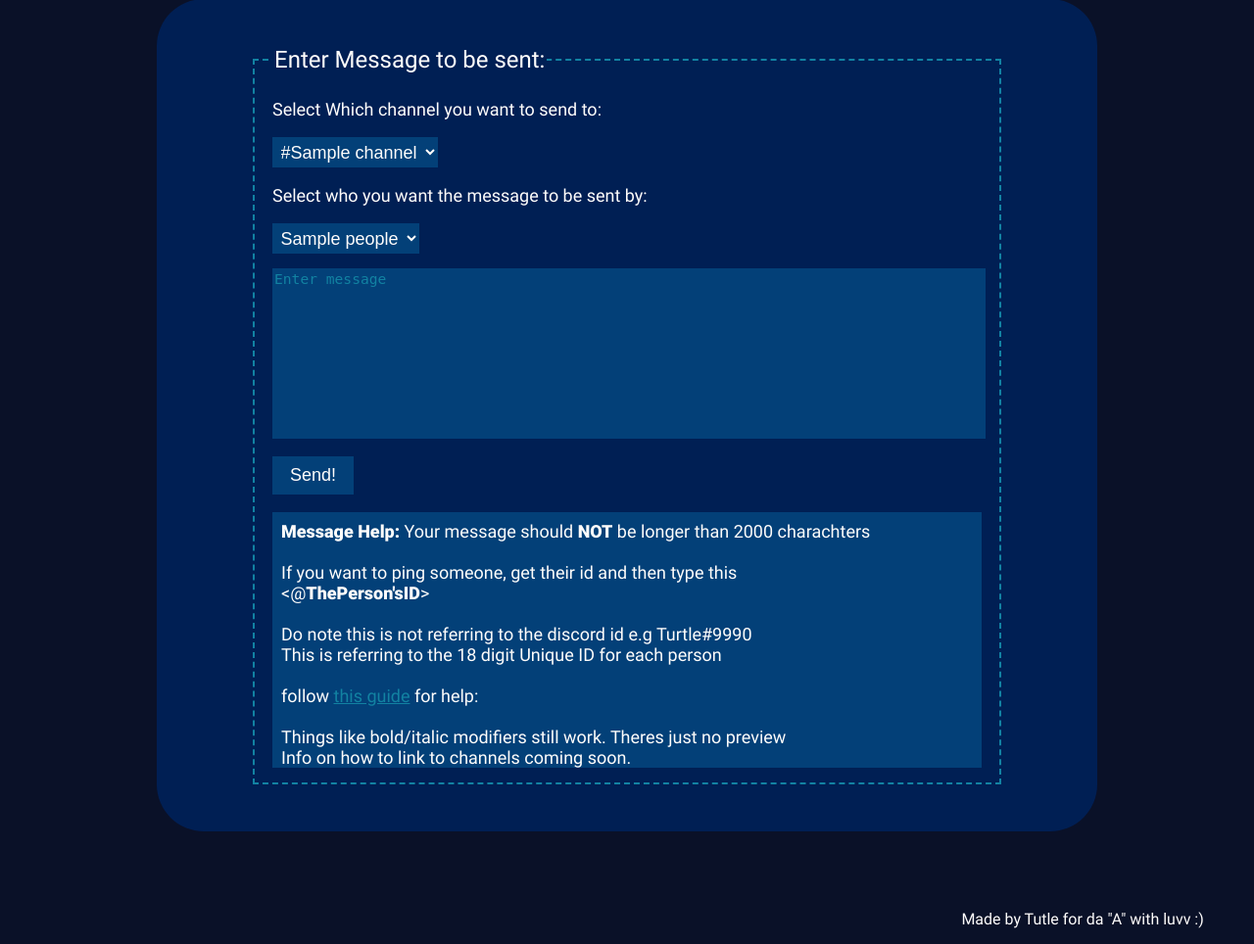
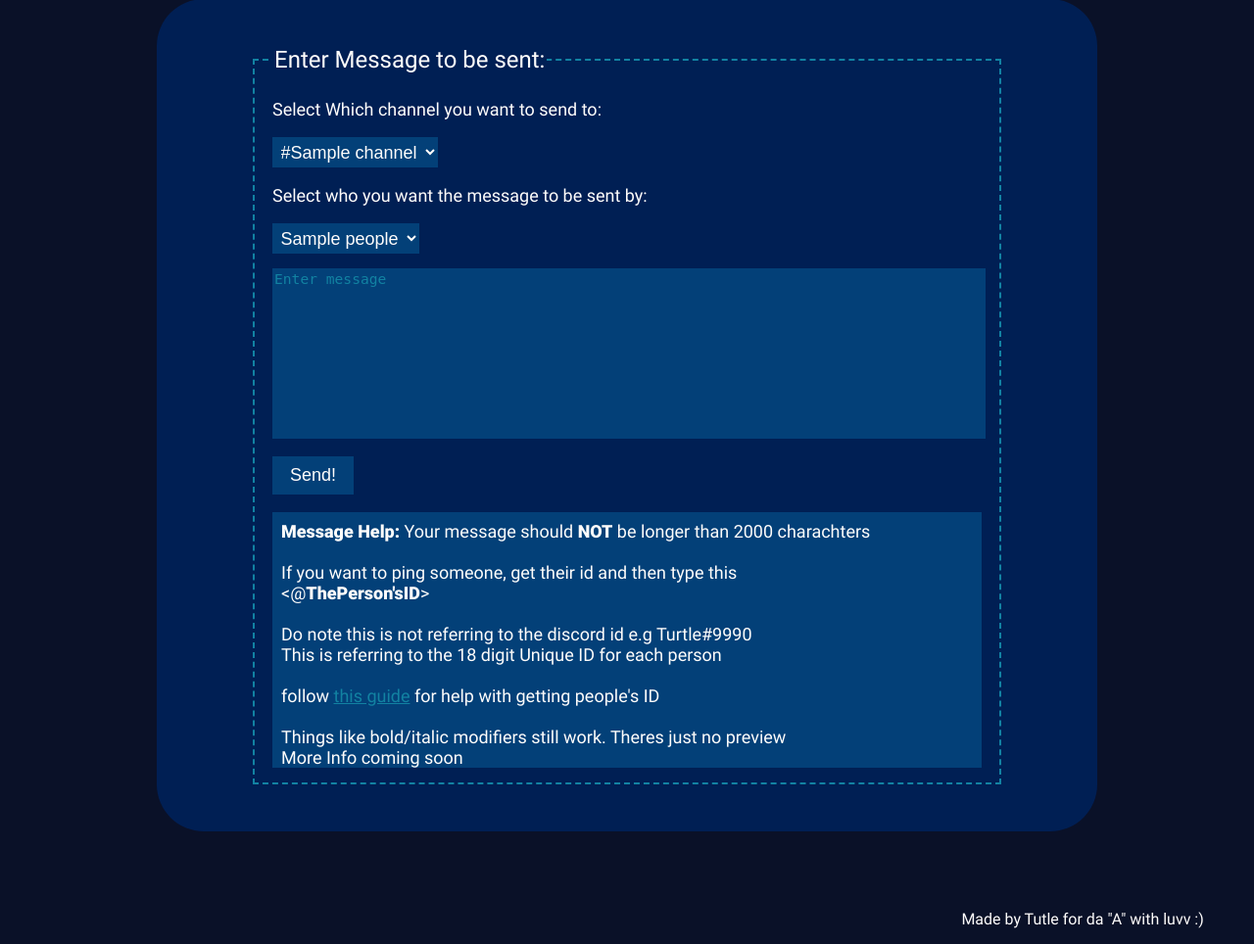
Before and after one commit to shivenBajpai/IPMAAC-server, a Node server app: page /genfa in a window 1280 px wide. Shown: the part 141-1105 px from the top of the page at 98% size. Run offline with Node 20, Linux system fonts and the light colour scheme; tables that the repository leaves empty hold one stand-in row (values such as "Sample post"); some libraries are stand-ins or nearby versions.

Commit message:
Updated help message

```diff
--- a/views/genfa.ejs
+++ b/views/genfa.ejs
@@ -44,10 +44,10 @@
               Do note this is not referring to the discord id e.g Turtle#9990<br>
               This is referring to the 18 digit Unique ID for each person<br>
               <br>
-              follow <a href="https://www.businessinsider.in/tech/how-to/how-to-find-your-unique-discord-id-and-what-you-can-use-it-for/articleshow/89604351.cms">this guide</a> for help: <br>
+              follow <a href="https://www.businessinsider.in/tech/how-to/how-to-find-your-unique-discord-id-and-what-you-can-use-it-for/articleshow/89604351.cms">this guide</a> for help with getting people's ID <br>
               <br>
               Things like bold/italic modifiers still work. Theres just no preview  <br>
-              Info on how to link to channels coming soon.<br>
+              More Info coming soon<br>
               </p>
           </div>
         </fieldset>
```
